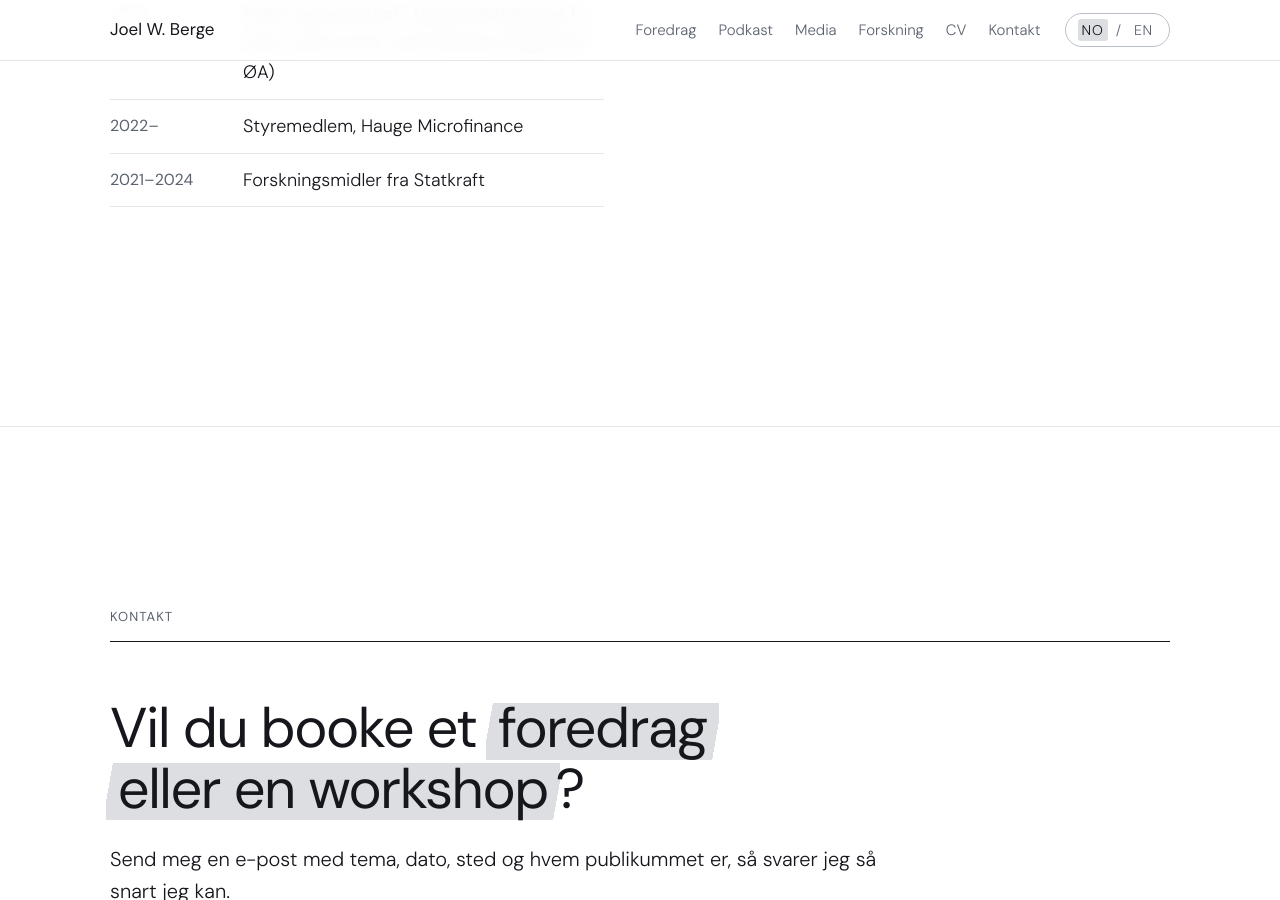
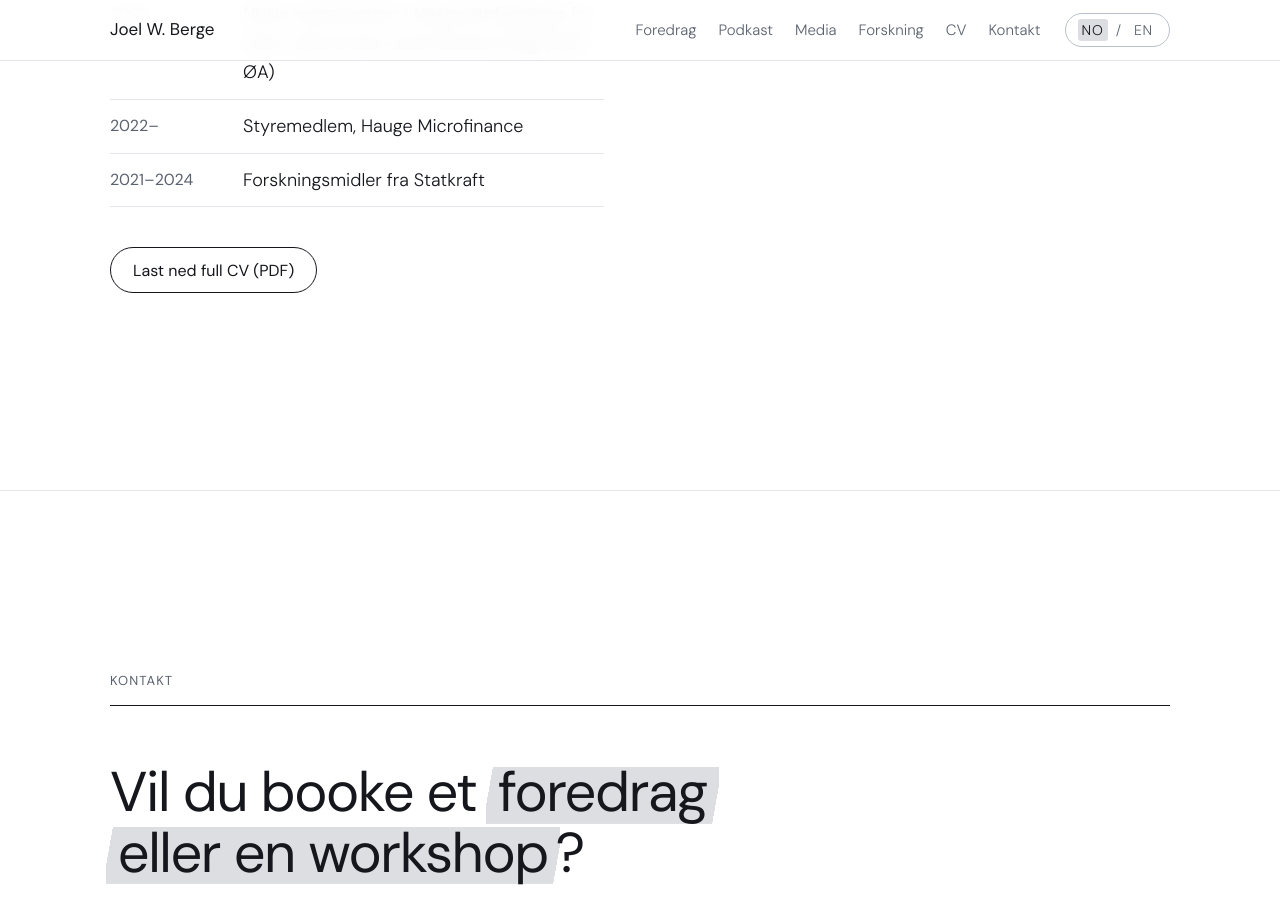
Before and after one commit to joelberge/joelberge.github.io, a Jekyll site: the page built from index.html, in a window 1280 px wide and 900 px high, scrolled down 11892 px. Built offline with Jekyll 4.4.1, drawn with Linux system fonts in a browser that asks for light colours.

Commit message:
CV: downloadable PDF (public version) linked from the CV section (#25)
Claude-Session: https://claude.ai/code/session_01QuEDscUrZkVPfLcMTuAdVm

Co-authored-by: Claude <noreply@anthropic.com>

```diff
--- a/_data/profile.yml
+++ b/_data/profile.yml
@@ -21,4 +21,4 @@ links:
   linkedin: https://www.linkedin.com/in/joelwberge/
 
 # Set to the path of a PDF (e.g. /assets/cv/joel-berge-cv.pdf) to show a download button.
-cv_pdf:
+cv_pdf: /assets/cv/joel-berge-cv.pdf
--- a/_layouts/home.html
+++ b/_layouts/home.html
@@ -318,7 +318,7 @@
           {%- endfor %}
         </div>
         {%- if p.cv_pdf %}
-        <p><a class="btn" href="{{ p.cv_pdf | relative_url }}">{{ t.cv_download }}</a></p>
+        <p><a class="btn" href="{{ p.cv_pdf | relative_url }}?v={{ site.time | date: '%s' }}">{{ t.cv_download }}</a></p>
         {%- endif %}
       </div>
     </section>
```
Also changed, not shown: CLAUDE.md (+1 -0 lines), 1 other file.
